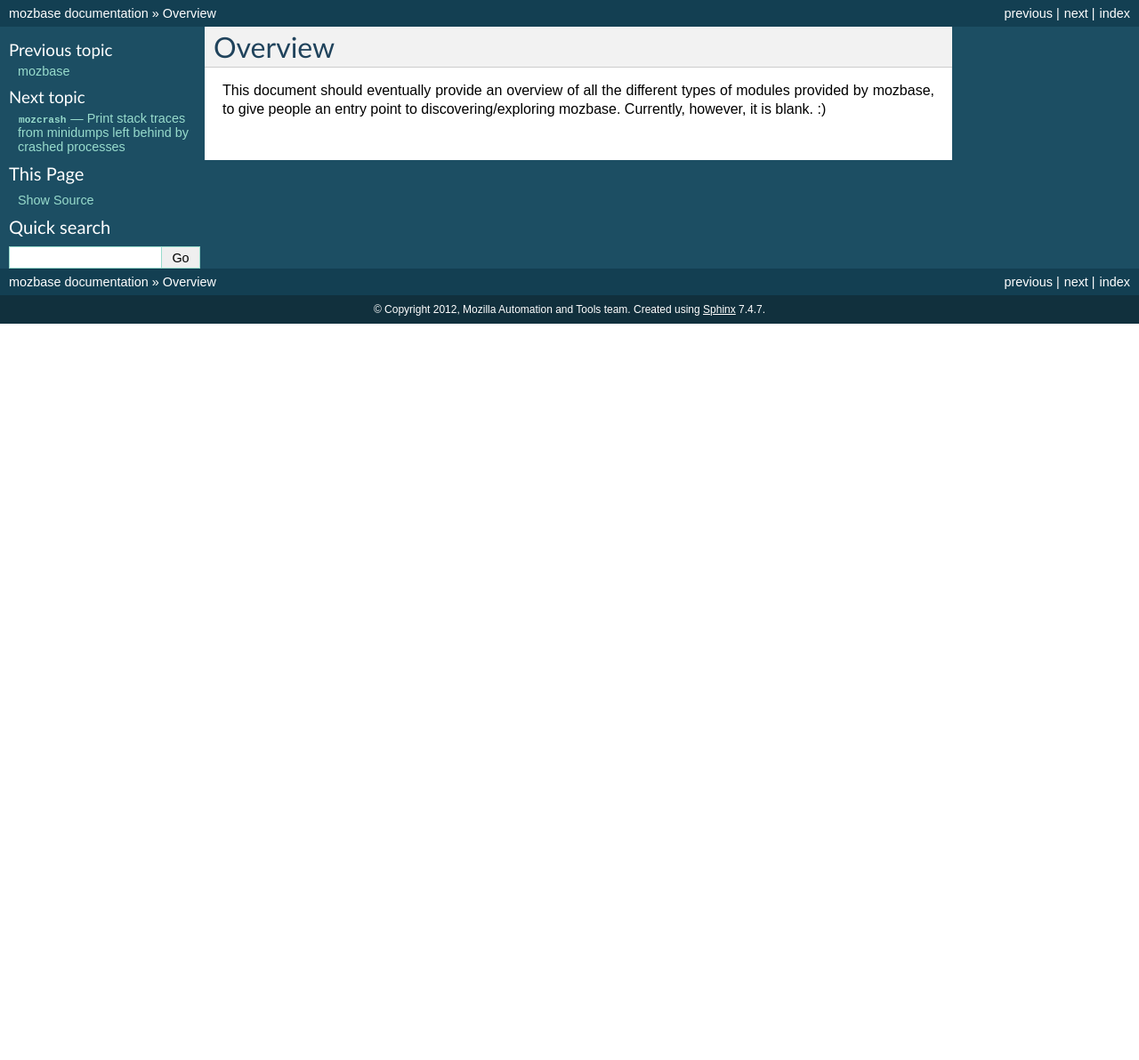
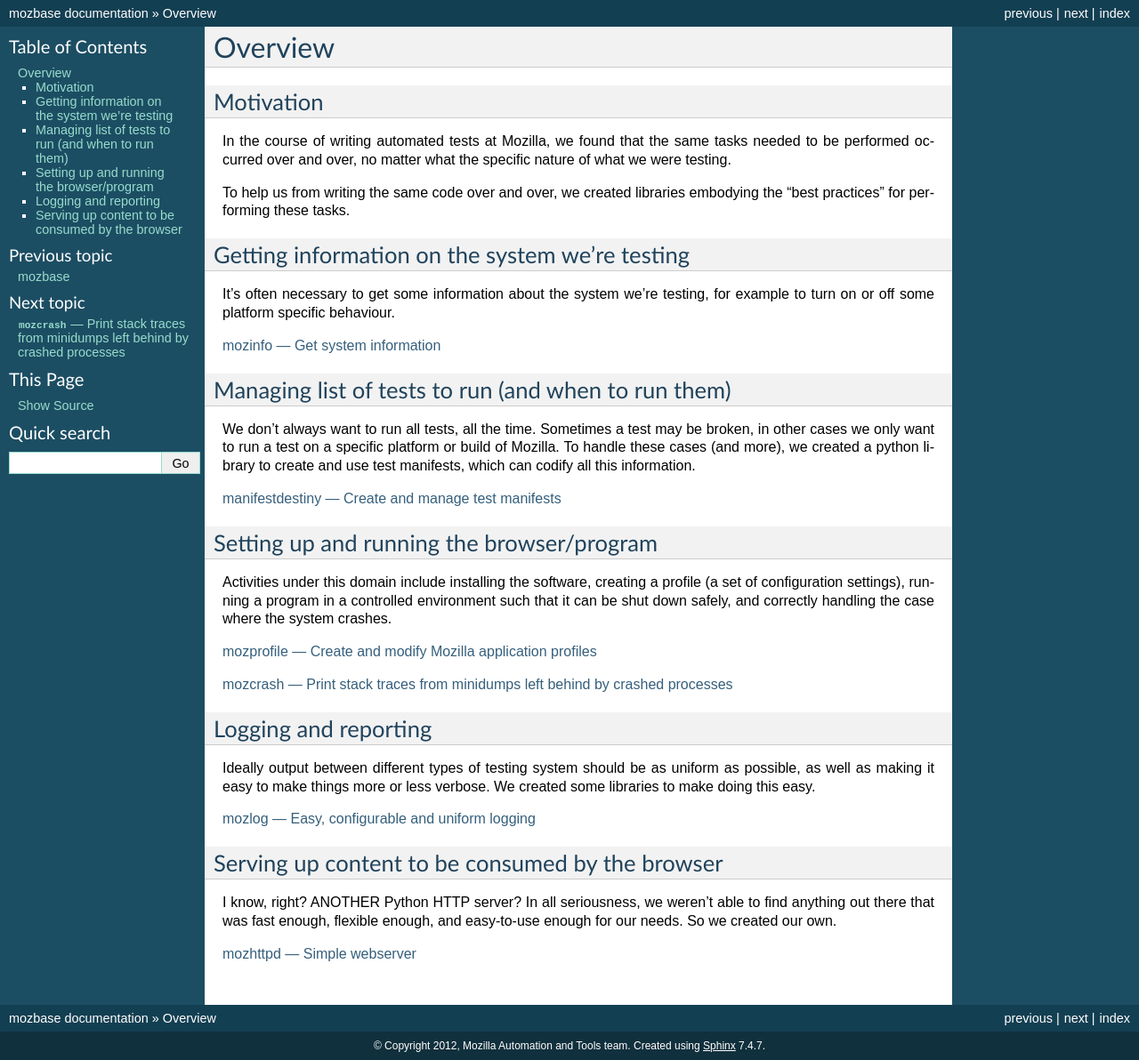
Before and after one commit to mozilla/mozbase-deprecated, a Sphinx documentation site: the page built from docs/overview.rst, in a window 1280 px wide. Shown: the whole page at 89% size. Built offline with Sphinx 7.4.7, drawn with Linux system fonts in a browser that asks for light colours; before the commit the page ends 900 px from its top, so only the background shows below that.

Commit message:
Add an overview document

```diff
--- a/docs/mozprofile.rst
+++ b/docs/mozprofile.rst
@@ -1,5 +1,5 @@
-:mod:`mozprofile` --- Library to create and modify Mozilla application profiles
-===============================================================================
+:mod:`mozprofile` --- Create and modify Mozilla application profiles
+====================================================================
 
 Mozprofile_ is a python tool for creating and managing profiles for Mozilla's
 applications (Firefox, Thunderbird, etc.). In addition to creating profiles,
--- a/docs/overview.rst
+++ b/docs/overview.rst
@@ -1,7 +1,62 @@
 Overview
 ========
 
-This document should eventually provide an overview of all the
-different types of modules provided by mozbase, to give people
-an entry point to discovering/exploring mozbase. Currently, however,
-it is blank. :)
+Motivation
+----------
+
+In the course of writing automated tests at Mozilla, we found that
+the same tasks needed to be performed occurred over and over, no
+matter what the specific nature of what we were testing.
+
+To help us from writing the same code over and over, we created
+libraries embodying the "best practices" for performing these tasks.
+
+Getting information on the system we're testing
+-----------------------------------------------
+
+It's often necessary to get some information about the system we're
+testing, for example to turn on or off some platform specific
+behaviour.
+
+:doc:`mozinfo`
+
+Managing list of tests to run (and when to run them)
+----------------------------------------------------
+
+We don't always want to run all tests, all the time. Sometimes a test
+may be broken, in other cases we only want to run a test on a specific
+platform or build of Mozilla. To handle these cases (and more), we
+created a python library to create and use test manifests, which can
+codify all this information.
+
+:doc:`manifestdestiny`
+
+Setting up and running the browser/program
+------------------------------------------
+
+Activities under this domain include installing the software, creating
+a profile (a set of configuration settings), running a program in a
+controlled environment such that it can be shut down safely, and
+correctly handling the case where the system crashes.
+
+:doc:`mozprofile`
+
+:doc:`mozcrash`
+
+Logging and reporting
+---------------------
+
+Ideally output between different types of testing system should be as
+uniform as possible, as well as making it easy to make things more or
+less verbose. We created some libraries to make doing this easy.
+
+:doc:`mozlog`
+
+Serving up content to be consumed by the browser
+------------------------------------------------
+
+I know, right? ANOTHER Python HTTP server? In all seriousness, we
+weren't able to find anything out there that was fast enough, flexible
+enough, and easy-to-use enough for our needs. So we created our own.
+
+:doc:`mozhttpd`
```
Also changed, not shown: docs/index.rst (+14 -3 lines).
